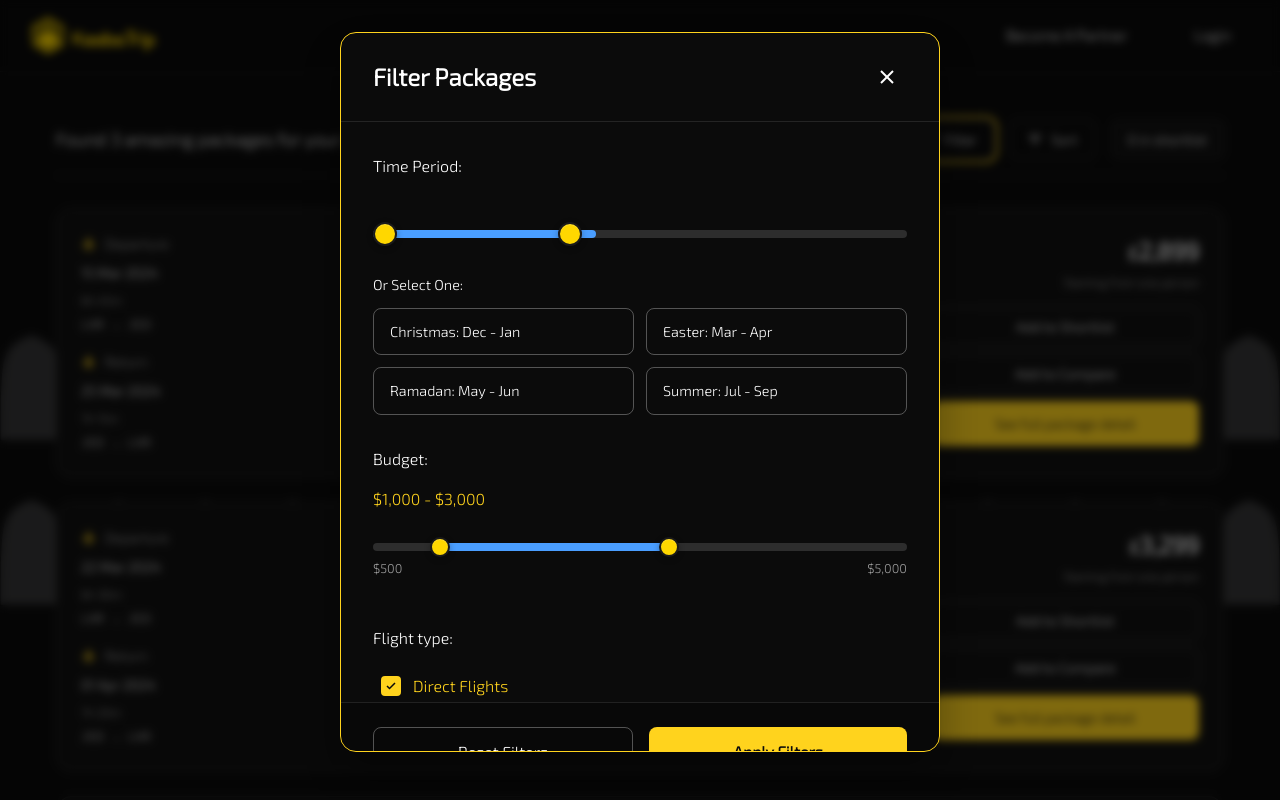
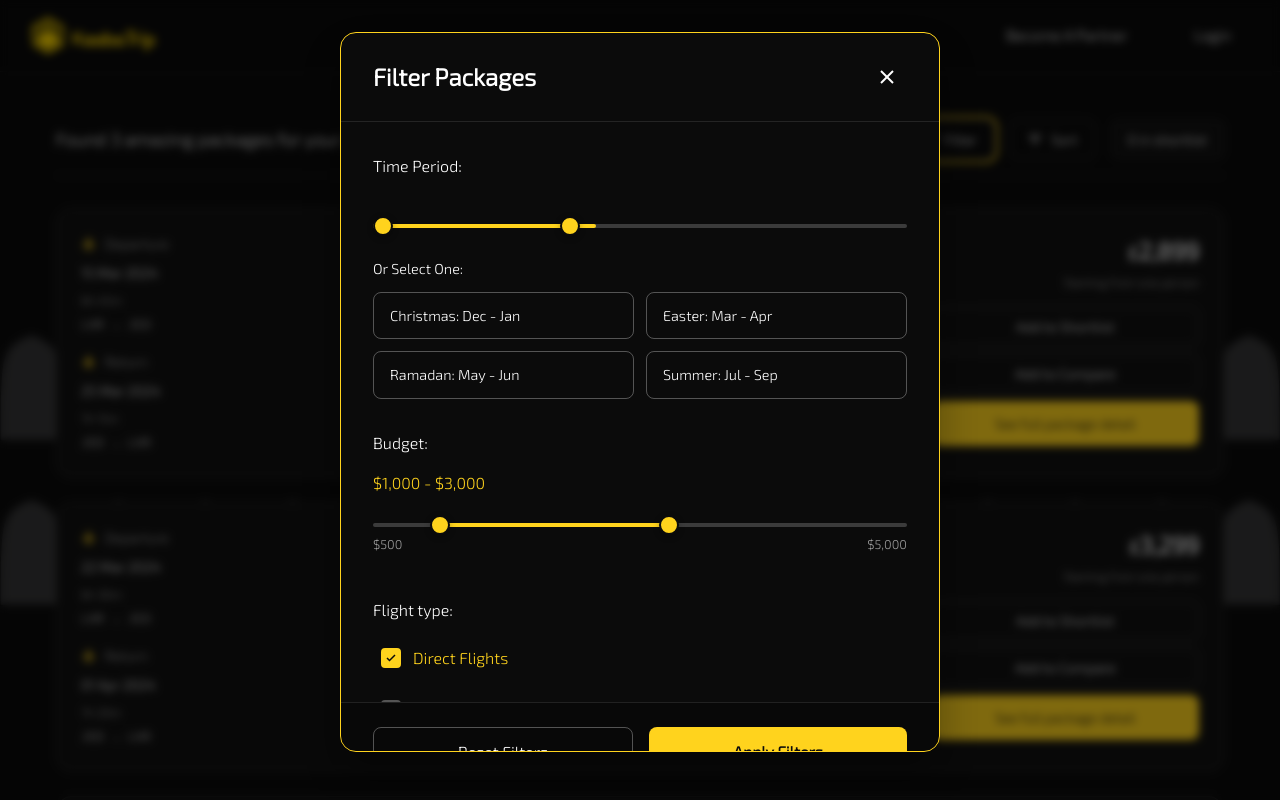
Before and after one commit to aliimrankhan86/kb-live, a Next.js app: page /search/packages in a window 1280 px wide. Both pictures are taken after a click on the button "Filter". Shown: the top 800 px of the page. Built offline with nearby package versions, Linux system fonts and the light colour scheme.

Commit message:
style: align filter sliders with app

```diff
--- a/app/globals.css
+++ b/app/globals.css
@@ -21,6 +21,31 @@ body {
   color: var(--text);
   font-family: var(--font-exo2), system-ui, sans-serif;
   min-height: 100vh;
+}
+
+/* Consistent scrollbar styling */
+* {
+  scrollbar-width: thin;
+  scrollbar-color: var(--yellow) rgba(255, 255, 255, 0.15);
+}
+
+*::-webkit-scrollbar {
+  width: 6px;
+  height: 6px;
+}
+
+*::-webkit-scrollbar-track {
+  background: rgba(255, 255, 255, 0.15);
+  border-radius: 999px;
+}
+
+*::-webkit-scrollbar-thumb {
+  background: var(--yellow);
+  border-radius: 999px;
+}
+
+*::-webkit-scrollbar-thumb:hover {
+  background: #e6c200;
 }
 
 /* Responsive background adjustments */
--- a/components/search/FilterOverlay.module.css
+++ b/components/search/FilterOverlay.module.css
@@ -206,22 +206,3 @@
     padding: 1rem;
   }
 }
-
-/* Scrollbar Styling */
-.content::-webkit-scrollbar {
-  width: 6px;
-}
-
-.content::-webkit-scrollbar-track {
-  background: rgba(255, 255, 255, 0.1);
-  border-radius: 3px;
-}
-
-.content::-webkit-scrollbar-thumb {
-  background: var(--yellow);
-  border-radius: 3px;
-}
-
-.content::-webkit-scrollbar-thumb:hover {
-  background: #e6c200;
-}
--- a/components/search/filters/BudgetFilter.module.css
+++ b/components/search/filters/BudgetFilter.module.css
@@ -23,16 +23,16 @@
   display: flex;
   flex-direction: column;
   gap: 0.5rem;
-  padding: 16px 0;
+  padding: 12px 0;
 }
 
 .track {
   position: relative;
   width: 100%;
-  height: 8px;
-  min-height: 5px;
-  background: #2D2D2D;
-  border-radius: 6px;
+  height: 4px;
+  min-height: 4px;
+  background: rgba(255, 255, 255, 0.2);
+  border-radius: 999px;
   overflow: visible;
 }
 
@@ -41,8 +41,8 @@
   top: 0;
   left: 0;
   height: 100%;
-  background: #4A9EFF;
-  border-radius: 4px;
+  background: var(--yellow);
+  border-radius: 999px;
   transition: all 0.2s ease;
   z-index: 1;
   pointer-events: none;
@@ -53,7 +53,7 @@
   top: 50%;
   left: 0;
   width: 100%;
-  height: 36px;
+  height: 32px;
   transform: translateY(-50%);
   background: transparent;
   cursor: pointer;
@@ -68,11 +68,11 @@
   appearance: none;
   width: 20px;
   height: 20px;
-  background: #FFD700;
+  background: var(--yellow);
   border-radius: 50%;
   cursor: pointer;
-  border: 2px solid #1A1A1A;
-  box-shadow: 0 2px 6px rgba(0, 0, 0, 0.3), inset 0 1px 0 rgba(255, 255, 255, 0.2);
+  border: 2px solid var(--bg);
+  box-shadow: 0 2px 6px rgba(0, 0, 0, 0.3);
   transition: all 0.2s ease;
   position: relative;
   z-index: 15;
@@ -81,18 +81,18 @@
 
 .rangeInput::-webkit-slider-thumb:hover {
   transform: scale(1.1);
-  box-shadow: 0 4px 12px rgba(255, 215, 0, 0.4), inset 0 1px 0 rgba(255, 255, 255, 0.3);
+  box-shadow: 0 4px 12px rgba(255, 211, 29, 0.4);
 }
 
 .rangeInput::-moz-range-thumb {
   appearance: none;
   width: 20px;
   height: 20px;
-  background: #FFD700;
+  background: var(--yellow);
   border-radius: 50%;
   cursor: pointer;
-  border: 2px solid #1A1A1A;
-  box-shadow: 0 2px 6px rgba(0, 0, 0, 0.3), inset 0 1px 0 rgba(255, 255, 255, 0.2);
+  border: 2px solid var(--bg);
+  box-shadow: 0 2px 6px rgba(0, 0, 0, 0.3);
   transition: all 0.2s ease;
   position: relative;
   z-index: 15;
@@ -101,7 +101,7 @@
 
 .rangeInput::-moz-range-thumb:hover {
   transform: scale(1.1);
-  box-shadow: 0 4px 12px rgba(255, 215, 0, 0.4), inset 0 1px 0 rgba(255, 255, 255, 0.3);
+  box-shadow: 0 4px 12px rgba(255, 211, 29, 0.4);
 }
 
 .rangeInput:focus {
--- a/components/search/filters/DistanceFilter.module.css
+++ b/components/search/filters/DistanceFilter.module.css
@@ -23,16 +23,16 @@
   display: flex;
   flex-direction: column;
   gap: 0.5rem;
-  padding: 16px 0;
+  padding: 12px 0;
 }
 
 .track {
   position: relative;
   width: 100%;
-  height: 8px;
-  min-height: 5px;
-  background: #2D2D2D;
-  border-radius: 6px;
+  height: 4px;
+  min-height: 4px;
+  background: rgba(255, 255, 255, 0.2);
+  border-radius: 999px;
   overflow: visible;
 }
 
@@ -41,8 +41,8 @@
   top: 0;
   left: 0;
   height: 100%;
-  background: #4A9EFF;
-  border-radius: 4px;
+  background: var(--yellow);
+  border-radius: 999px;
   transition: all 0.2s ease;
   z-index: 1;
   pointer-events: none;
@@ -53,7 +53,7 @@
   top: 50%;
   left: 0;
   width: 100%;
-  height: 36px;
+  height: 32px;
   transform: translateY(-50%);
   background: transparent;
   cursor: pointer;
@@ -68,11 +68,11 @@
   appearance: none;
   width: 20px;
   height: 20px;
-  background: #FFD700;
+  background: var(--yellow);
   border-radius: 50%;
   cursor: pointer;
-  border: 2px solid #1A1A1A;
-  box-shadow: 0 2px 6px rgba(0, 0, 0, 0.3), inset 0 1px 0 rgba(255, 255, 255, 0.2);
+  border: 2px solid var(--bg);
+  box-shadow: 0 2px 6px rgba(0, 0, 0, 0.3);
   transition: all 0.2s ease;
   position: relative;
   z-index: 15;
@@ -81,18 +81,18 @@
 
 .rangeInput::-webkit-slider-thumb:hover {
   transform: scale(1.1);
-  box-shadow: 0 4px 12px rgba(255, 215, 0, 0.4), inset 0 1px 0 rgba(255, 255, 255, 0.3);
+  box-shadow: 0 4px 12px rgba(255, 211, 29, 0.4);
 }
 
 .rangeInput::-moz-range-thumb {
   appearance: none;
   width: 20px;
   height: 20px;
-  background: #FFD700;
+  background: var(--yellow);
   border-radius: 50%;
   cursor: pointer;
-  border: 2px solid #1A1A1A;
-  box-shadow: 0 2px 6px rgba(0, 0, 0, 0.3), inset 0 1px 0 rgba(255, 255, 255, 0.2);
+  border: 2px solid var(--bg);
+  box-shadow: 0 2px 6px rgba(0, 0, 0, 0.3);
   transition: all 0.2s ease;
   position: relative;
   z-index: 15;
@@ -101,7 +101,7 @@
 
 .rangeInput::-moz-range-thumb:hover {
   transform: scale(1.1);
-  box-shadow: 0 4px 12px rgba(255, 215, 0, 0.4), inset 0 1px 0 rgba(255, 255, 255, 0.3);
+  box-shadow: 0 4px 12px rgba(255, 211, 29, 0.4);
 }
 
 .rangeInput:focus {
--- a/components/search/filters/TimePeriodFilter.module.css
+++ b/components/search/filters/TimePeriodFilter.module.css
@@ -21,19 +21,19 @@
 
 .rangeSlider {
   position: relative;
-  height: 48px;
+  height: 32px;
   display: flex;
-  padding: 16px 0;
+  padding: 12px 0;
   align-items: center;
 }
 
 .track {
   position: relative;
   width: 100%;
-  height: 8px;
-  min-height: 5px;
-  background: #2D2D2D;
-  border-radius: 6px;
+  height: 4px;
+  min-height: 4px;
+  background: rgba(255, 255, 255, 0.2);
+  border-radius: 999px;
   overflow: visible;
 }
 
@@ -42,8 +42,8 @@
   top: 0;
   left: 0;
   height: 100%;
-  background: #4A9EFF;
-  border-radius: 4px;
+  background: var(--yellow);
+  border-radius: 999px;
   transition: all 0.2s ease;
   z-index: 1;
   pointer-events: none;
@@ -54,7 +54,7 @@
   top: 50%;
   left: 0;
   width: 100%;
-  height: 40px;
+  height: 32px;
   transform: translateY(-50%);
   background: transparent;
   cursor: pointer;
@@ -67,13 +67,13 @@
 
 .rangeInput::-webkit-slider-thumb {
   appearance: none;
-  width: 24px;
-  height: 24px;
-  background: #FFD700;
+  width: 20px;
+  height: 20px;
+  background: var(--yellow);
   border-radius: 50%;
   cursor: pointer;
-  border: 2px solid #1A1A1A;
-  box-shadow: 0 2px 6px rgba(0, 0, 0, 0.3), inset 0 1px 0 rgba(255, 255, 255, 0.2);
+  border: 2px solid var(--bg);
+  box-shadow: 0 2px 6px rgba(0, 0, 0, 0.3);
   transition: all 0.2s ease;
   position: relative;
   z-index: 15;
@@ -87,13 +87,13 @@
 
 .rangeInput::-moz-range-thumb {
   appearance: none;
-  width: 24px;
-  height: 24px;
-  background: #FFD700;
+  width: 20px;
+  height: 20px;
+  background: var(--yellow);
   border-radius: 50%;
   cursor: pointer;
-  border: 2px solid #1A1A1A;
-  box-shadow: 0 2px 6px rgba(0, 0, 0, 0.3), inset 0 1px 0 rgba(255, 255, 255, 0.2);
+  border: 2px solid var(--bg);
+  box-shadow: 0 2px 6px rgba(0, 0, 0, 0.3);
   transition: all 0.2s ease;
   position: relative;
   z-index: 15;
```
